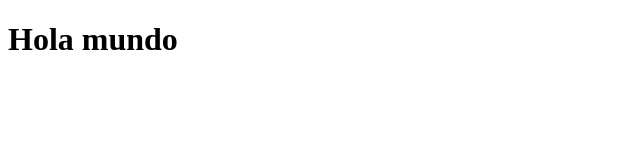
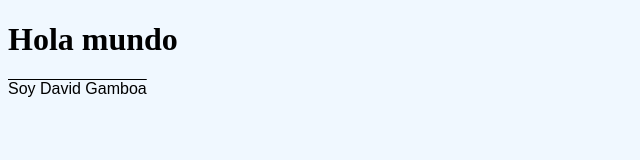
Before and after one commit to DavidFG16/temasRamas, a plain HTML site: page index.html in a window 1280 px wide. Shown: the whole page, without its empty margins (0-640 px from the left). Drawn offline with Linux system fonts and the light colour scheme; files that its build step writes are made by us from their sources.

Commit message:
feat: :sparkles: Estilos aplicados

```diff
--- a/Css/style.css
+++ b/Css/style.css
@@ -2,4 +2,7 @@
     background-color: aliceblue;
 }
 
-{qeqwqqwweqewqqwe}
+p{
+    text-decoration-line: overline;
+    font-family: fantasy;
+}
--- a/index.html
+++ b/index.html
@@ -3,9 +3,11 @@
 <head>
     <meta charset="UTF-8">
     <meta name="viewport" content="width=device-width, initial-scale=1.0">
+    <link rel="stylesheet" href="style.css">
     <title>Document</title>
 </head>
 <body>
     <h1>Hola mundo</h1>
+    <p>Soy David Gamboa</p>
 </body>
 </html>
```
